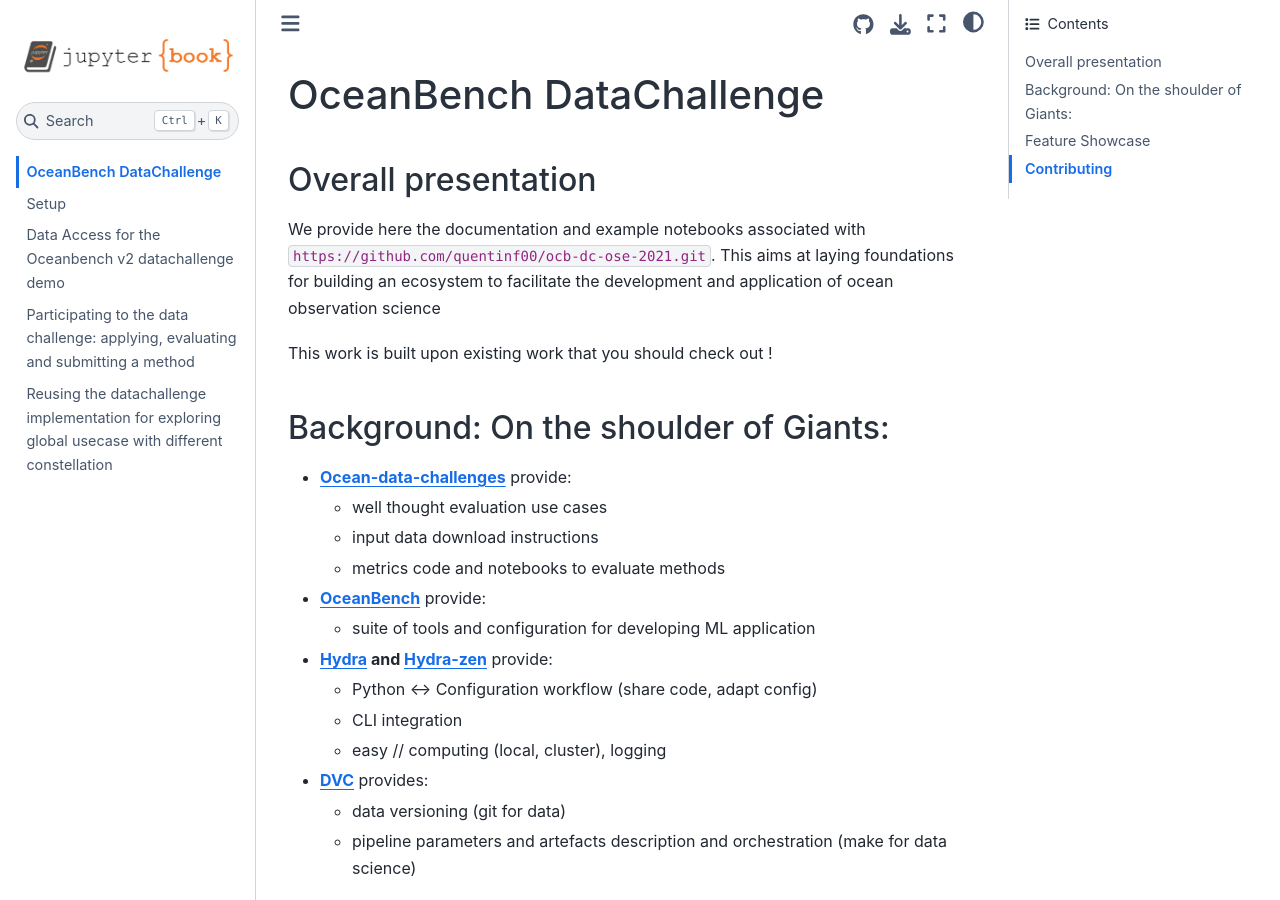
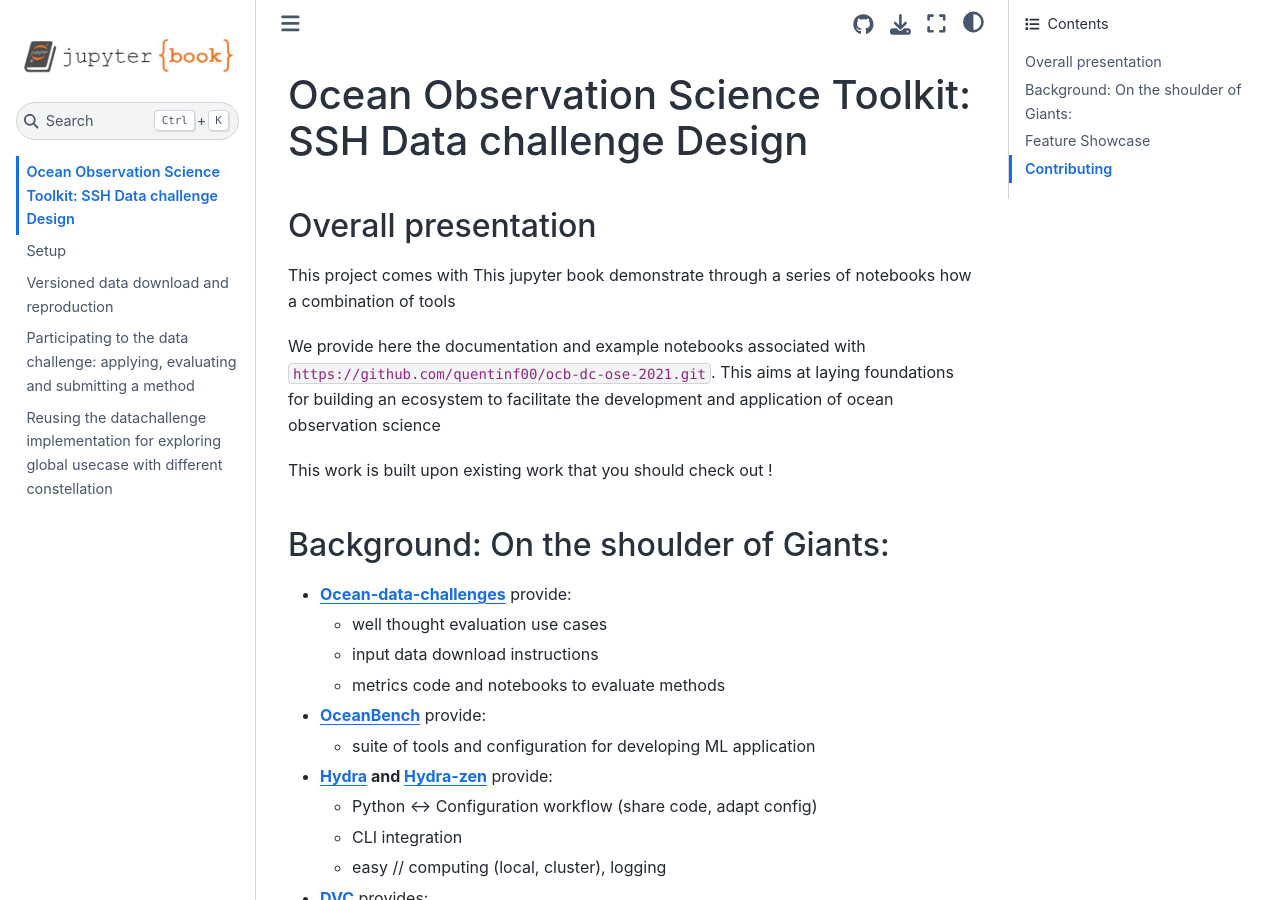
Before and after one commit to quentinf00/ocb-dc-ose-2021, a Jupyter Book: the page built from docs/intro.md, in a window 1280 px wide and 900 px high. Built offline with Jupyter Book 1.0.4 settings and Sphinx 7.4.7 and the Sphinx Book theme 1.1.4, drawn with Linux system fonts in a browser that asks for light colours; some of the changed text lies outside the part shown.

Commit message:
Reword title

```diff
--- a/docs/intro.md
+++ b/docs/intro.md
@@ -1,7 +1,9 @@
-# OceanBench DataChallenge
+# Ocean Observation Science Toolkit: SSH Data challenge Design
 
 
 ## Overall presentation
+This project comes with
+This jupyter book demonstrate through a series of notebooks how a combination of tools
 
 We provide here the documentation and example notebooks associated with  `https://github.com/quentinf00/ocb-dc-ose-2021.git`.
 This aims at laying foundations for building an ecosystem to facilitate the development and application of ocean observation science
--- a/docs/ocb_dc_ose_2021_data.md
+++ b/docs/ocb_dc_ose_2021_data.md
@@ -11,7 +11,7 @@
   name: ocb-docs
 ---
 
-# Data Access for the Oceanbench v2 datachallenge demo
+# Versioned data download and reproduction
 
 
 ## Reusing processing steps and reproducing data preparation
```
Also changed, not shown: docs/ocb_dc_ose_2021_oi.md (+3 -3 lines), 1 other file.
